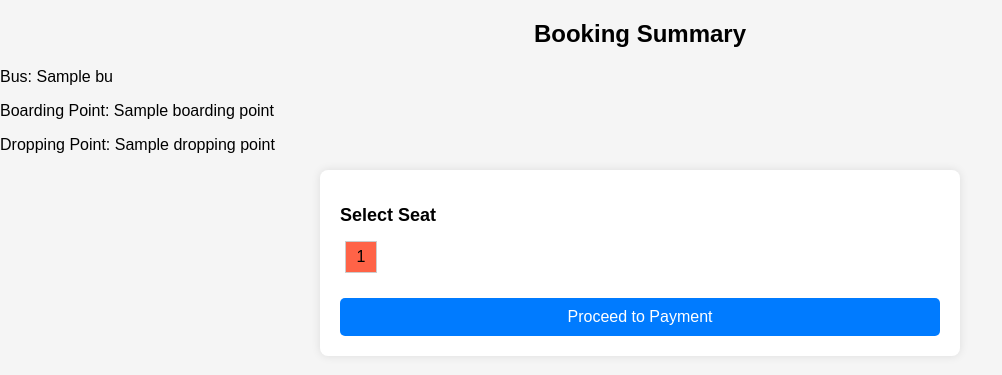
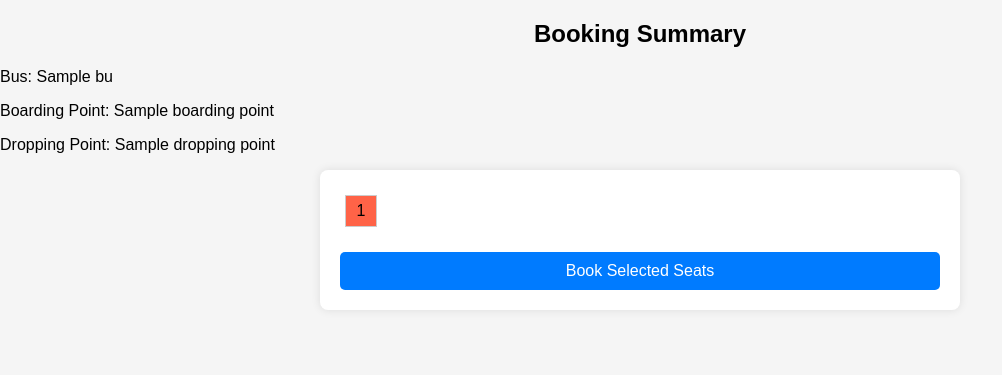
Before and after one commit to Manager450/FinalYearProject, a Django app: template tickets/templates/tickets/booking_summary.html in a window 1280 px wide. Shown: the top 375 px of the page, without its empty margins (0-1002 px from the left). Run offline with Django 5.2, Linux system fonts and the light colour scheme; the template is opened without the code that fills it: most values are stand-ins (such as "Sample title", 1, 10 or a date in 2020).

Commit message:
new anew

```diff
--- a/tickets/templates/tickets/booking_summary.html
+++ b/tickets/templates/tickets/booking_summary.html
@@ -40,24 +40,33 @@
     <p>Dropping Point: {{ dropping_point.name }}</p>
     <form method="post">
         {% csrf_token %}
-        <h2>Select Seat</h2>
         <div class="seat-map">
             {% for seat in seats %}
-                <div class="seat {% if not seat.is_available %}booked{% else %}available{% endif %}" data-seat-id="{{ seat.id }}">
+                <div class="seat {% if seat.is_available %}available{% else %}booked{% endif %}" data-seat-id="{{ seat.id }}">
                     {{ seat.seat_number }}
                 </div>
             {% endfor %}
         </div>
-        <input type="hidden" name="seat_id" id="selected_seat_id">
-        <button type="submit">Proceed to Payment</button>
+        <input type="hidden" name="seat_ids" id="seat_ids">
+        <button type="submit">Book Selected Seats</button>
     </form>
     <script>
-        document.querySelectorAll('.seat.available').forEach(seat => {
-            seat.addEventListener('click', function() {
-                document.querySelectorAll('.seat').forEach(s => s.classList.remove('selected'));
-                seat.classList.add('selected');
-                document.getElementById('selected_seat_id').value = seat.getAttribute('data-seat-id');
+        document.addEventListener('DOMContentLoaded', function() {
+            const seatMap = document.querySelector('.seat-map');
+            const seatIdsInput = document.getElementById('seat_ids');
+
+            seatMap.addEventListener('click', function(event) {
+                if (event.target.classList.contains('available')) {
+                    event.target.classList.toggle('selected');
+                    updateSelectedSeats();
+                }
             });
+
+            function updateSelectedSeats() {
+                const selectedSeats = seatMap.querySelectorAll('.seat.selected');
+                const selectedSeatIds = Array.from(selectedSeats).map(seat => seat.getAttribute('data-seat-id'));
+                seatIdsInput.value = selectedSeatIds.join(',');
+            }
         });
     </script>
 </body>
```
Also changed, not shown: tickets/admin.py (+25 -1 lines), tickets/models.py (+4 -4 lines), tickets/views.py (+23 -19 lines), db.sqlite3.
